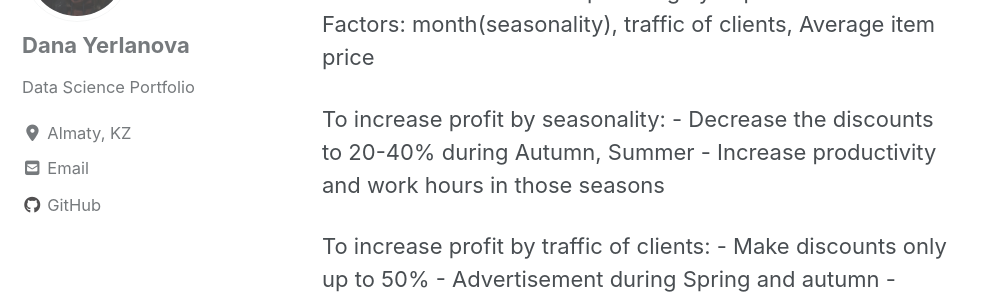
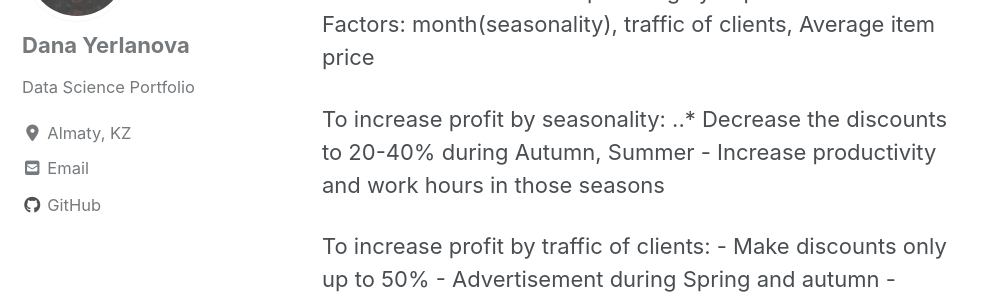
Before and after one commit to yerlandana/yerlandana.github.io, a Jekyll site: the page built from _posts/2019-04-28-salesvisualization.md, in a window 1280 px wide and 900 px high, scrolled down 21348 px. Shown: the part 154-454 px from the top of the window, without its empty margins (0-998 px from the left). Built offline with Jekyll 4.4.1, drawn with Linux system fonts in a browser that asks for light colours; cached includes are drawn as plain includes; nearby versions of some CDN libraries.

Commit message:
Conclusion

```diff
--- a/_posts/2019-04-28-salesvisualization.md
+++ b/_posts/2019-04-28-salesvisualization.md
@@ -333,7 +333,7 @@ In conclusion:
    Amount of profit highly depend on 3 main Factors: month(seasonality), traffic of clients, Average item price
 
  To increase profit by seasonality:
-    - Decrease the discounts to 20-40% during Autumn, Summer
+  ..* Decrease the discounts to 20-40% during Autumn, Summer
     - Increase productivity and work hours in those seasons
 
  To increase profit by traffic of clients:
```
